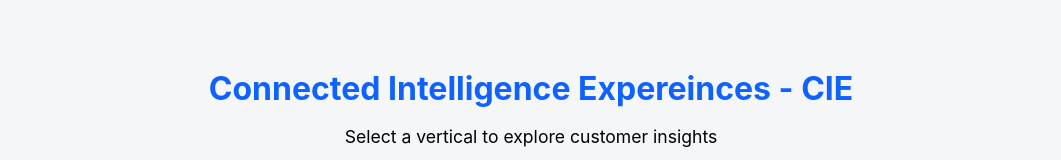
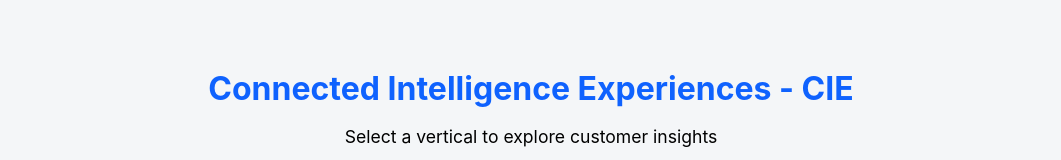
Before and after one commit to snehansuML/Connected---Intelligence---Experience---CIE, a React (Create React App) app: page /landing in a window 1280 px wide. Shown: the top 160 px of the page, without its empty margins (109-1170 px from the left). Built offline with nearby package versions, Linux system fonts and the light colour scheme; the HTML template or start-up script is replaced by a standard one.

Commit message:
Spell checks

```diff
--- a/src/auth/LandingPage.js
+++ b/src/auth/LandingPage.js
@@ -8,7 +8,7 @@ export default function LandingPage() {
   return (
     <div style={{ minHeight: "100vh", backgroundColor: "#f4f6f8", padding: "3rem" }}>
       <h1 style={{ textAlign: "center", fontSize: "2rem", marginBottom: "1rem", color: "#0f62fe" }}>
-        Connected Intelligence Expereinces - CIE
+        Connected Intelligence Experiences - CIE
       </h1>
       <p style={{ textAlign: "center", fontSize: "1.1rem", marginBottom: "2rem" }}>
         Select a vertical to explore customer insights
--- a/src/auth/LoginPage.js
+++ b/src/auth/LoginPage.js
@@ -31,7 +31,7 @@ export default function LoginPage() {
       }}
     >
       <h2 style={{ marginBottom: "2rem", color: "#0f62fe", fontSize: "2rem" }}>
-        🔐 Connected Intelligence Expereinces - CIE
+        🔐 Connected Intelligence Experiences - CIE
       </h2>
 
       <form
```
